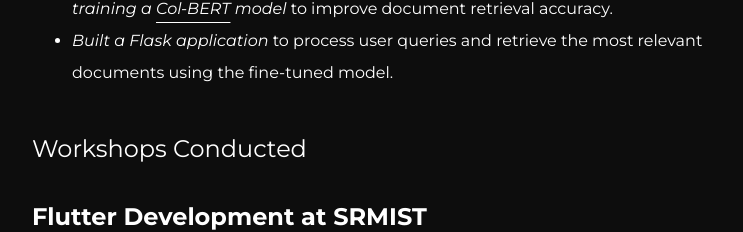
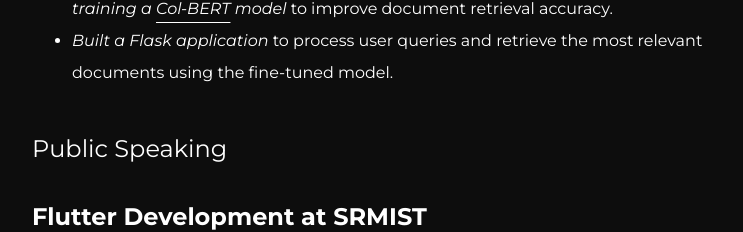
Before and after one commit to mohammedhashim790/mdhashim, an Angular app: page / in a window 1280 px wide. Shown: the part 2776-3008 px from the top of the page, without its empty margins (268-1011 px from the left). Built offline with nearby package versions, Linux system fonts and the light colour scheme; a web font is replaced by a local one.

Commit message:
feat: Updated Content

```diff
--- a/src/view/home/home.html
+++ b/src/view/home/home.html
@@ -177,7 +177,7 @@
 <!--Projects-->
 <span class="expandable-header" id="academic_projects">
   <h2 class="light">
-    Workshops Conducted
+    Public Speaking
   </h2>
 </span>
 <span class="expandable">
```
